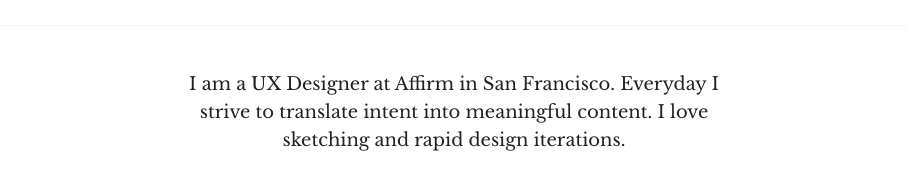
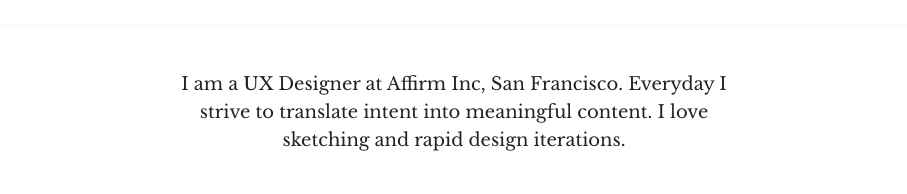
Before and after one commit to muditmittal/muditmittal.github.io, a plain HTML site: page index.html in a window 1280 px wide. Shown: the part 3444-3638 px from the top of the page, without its empty margins (186-1093 px from the left). Drawn offline with nearby package versions, Linux system fonts and the light colour scheme; a web font is replaced by a local one.

Commit message:
Type change

```diff
--- a/index.html
+++ b/index.html
@@ -108,7 +108,7 @@
         </section>
         <div class="clearfix visible-xs"></div>
         <footer>
-            <p>I am a UX Designer at Affirm in San Francisco. Everyday I strive to translate intent into meaningful content. I love sketching and rapid design iterations.</p>
+            <p>I am a UX Designer at Affirm Inc, San Francisco. Everyday I strive to translate intent into meaningful content. I love sketching and rapid design iterations.</p>
             <div class="social">
                 <a class="first" href="http://twitter.com/muditmittal"><img src="img/Twitter.png" alt="Twitter"></a>
                 <a href="http://linkedin.com/in/muditmittal/"><img src="img/LinkedIn.png" alt="LinkedIn"></a>
```
